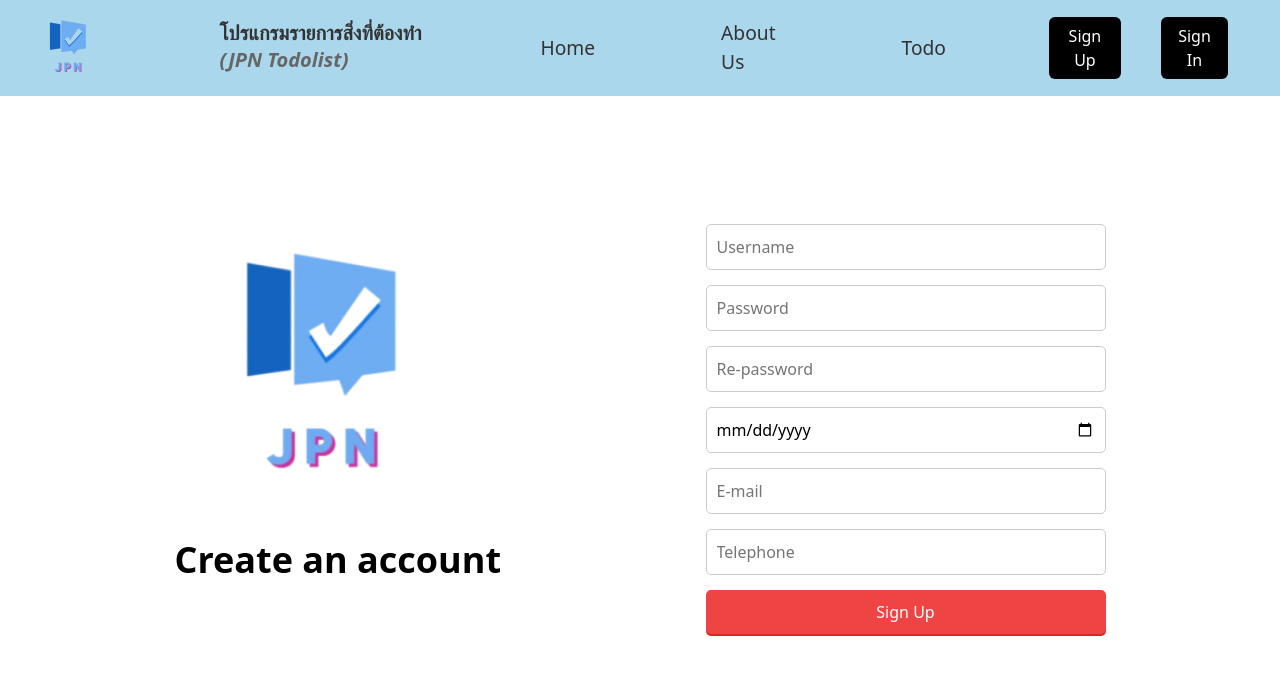
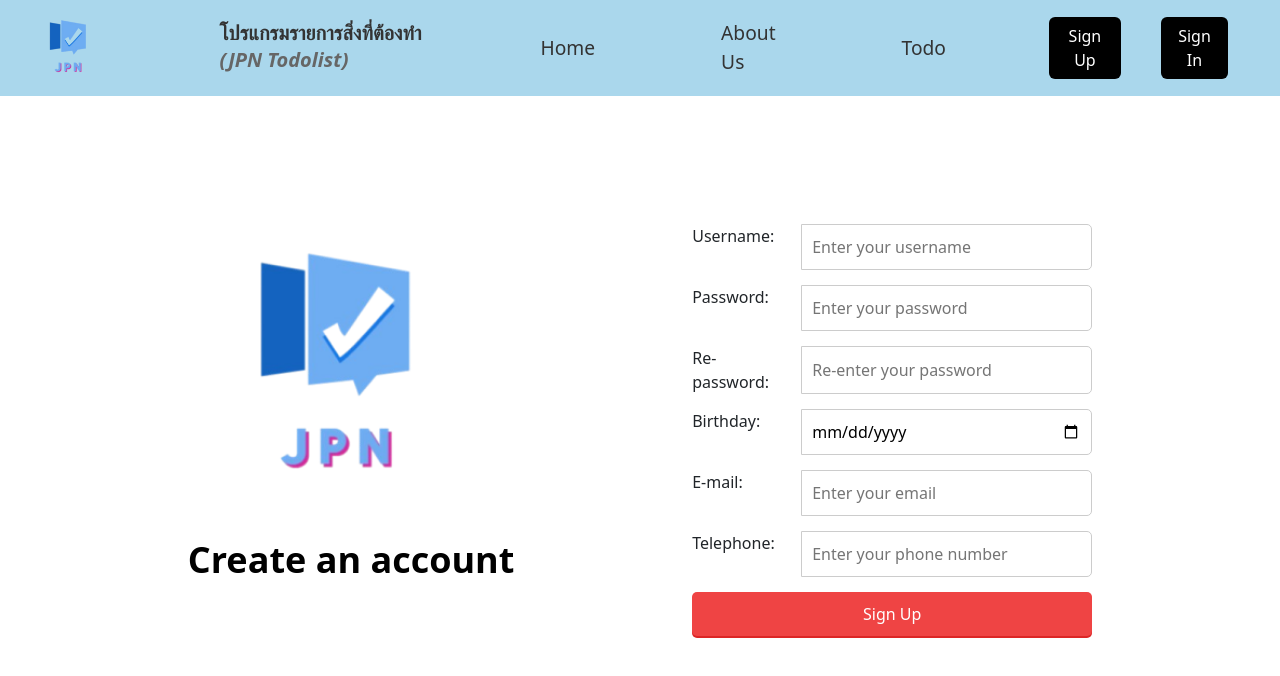
Before and after one commit to Poomlak/TODOLISTJPN, a React (Create React App) app in the folder jpn-project/: page /signup in a window 1280 px wide. Shown: the top 676 px of the page. Built offline with nearby package versions, Linux system fonts and the light colour scheme.

Commit message:
แก้ UI Signup

```diff
--- a/jpn-project/src/signup/Signup.css
+++ b/jpn-project/src/signup/Signup.css
@@ -1,18 +1,17 @@
 .container-signup {
   display: flex;
-  align-items: flex-start; /* จัดรูปและฟอร์มให้อยู่ต้นบรรทัดเดียวกัน */
-  justify-content: space-evenly; /* กระจายรูปภาพและฟอร์ม */
+  align-items: flex-start;
+  justify-content: space-evenly;
   width: 100%;
-  min-height: 100vh;
+  min-height: 100%;
   padding: 20px;
-  gap: 50px; /* ระยะห่างระหว่างรูปกับฟอร์ม */
+  gap: 10px;
   padding-top: 10%;
-  /* padding-left: 15%; */
 }
 
 .logo-and-title {
   display: flex;
-  flex-direction: column; /* จัดรูปภาพและหัวข้อให้อยู่ในแนวตั้ง */
+  flex-direction: column;
   align-items: flex-start;
   gap: 10px;
 }
@@ -34,7 +33,7 @@
   flex-direction: column;
   align-items: flex-start;
   width: 100%;
-  max-width: 400px; /* กำหนดความกว้างสูงสุดของฟอร์ม */
+  max-width: 400px;
 }
 
 .signup-form {
@@ -44,12 +43,23 @@
   gap: 15px;
 }
 
+.input-group {
+  display: flex;
+  align-items: center; /* จัดให้ label และ input อยู่ในแนวเดียวกัน */
+  gap: 10px; /* ระยะห่างระหว่าง label และ input */
+}
+
+.input-group label {
+  width: 100px; /* กำหนดความกว้างของ label */
+  font-size: 16px;
+}
+
 .signup-form input {
   padding: 10px;
   border: 1px solid #ccc;
   border-radius: 5px;
   font-size: 16px;
-  width: 100%;
+  flex: 1; /* ขยาย input field ให้กินพื้นที่ที่เหลือ */
 }
 
 .signup-form input:focus {
--- a/jpn-project/src/signup/Signup.js
+++ b/jpn-project/src/signup/Signup.js
@@ -9,14 +9,55 @@ const Signup = () => {
         <img src={jpnLogo} alt="JPN Todolist Logo" className="logo" />
         <h1 className="app-title">Create an account</h1>
       </div>
+
       <div className="form-container">
         <form className="signup-form">
-          <input type="text" placeholder="Username" />
-          <input type="password" placeholder="Password" />
-          <input type="password" placeholder="Re-password" />
-          <input type="date" placeholder="Birthday" />
-          <input type="email" placeholder="E-mail" />
-          <input type="tel" placeholder="Telephone" />
+          <div className="input-group">
+            <label htmlFor="username">Username:</label>
+            <input
+              type="text"
+              id="username"
+              placeholder="Enter your username"
+            />
+          </div>
+
+          <div className="input-group">
+            <label htmlFor="password">Password:</label>
+            <input
+              type="password"
+              id="password"
+              placeholder="Enter your password"
+            />
+          </div>
+
+          <div className="input-group">
+            <label htmlFor="repassword">Re-password:</label>
+            <input
+              type="password"
+              id="repassword"
+              placeholder="Re-enter your password"
+            />
+          </div>
+
+          <div className="input-group">
+            <label htmlFor="birthday">Birthday:</label>
+            <input type="date" id="birthday" />
+          </div>
+
+          <div className="input-group">
+            <label htmlFor="email">E-mail:</label>
+            <input type="email" id="email" placeholder="Enter your email" />
+          </div>
+
+          <div className="input-group">
+            <label htmlFor="telephone">Telephone:</label>
+            <input
+              type="tel"
+              id="telephone"
+              placeholder="Enter your phone number"
+            />
+          </div>
+
           <button className="sign-up">Sign Up</button>
         </form>
       </div>
```
